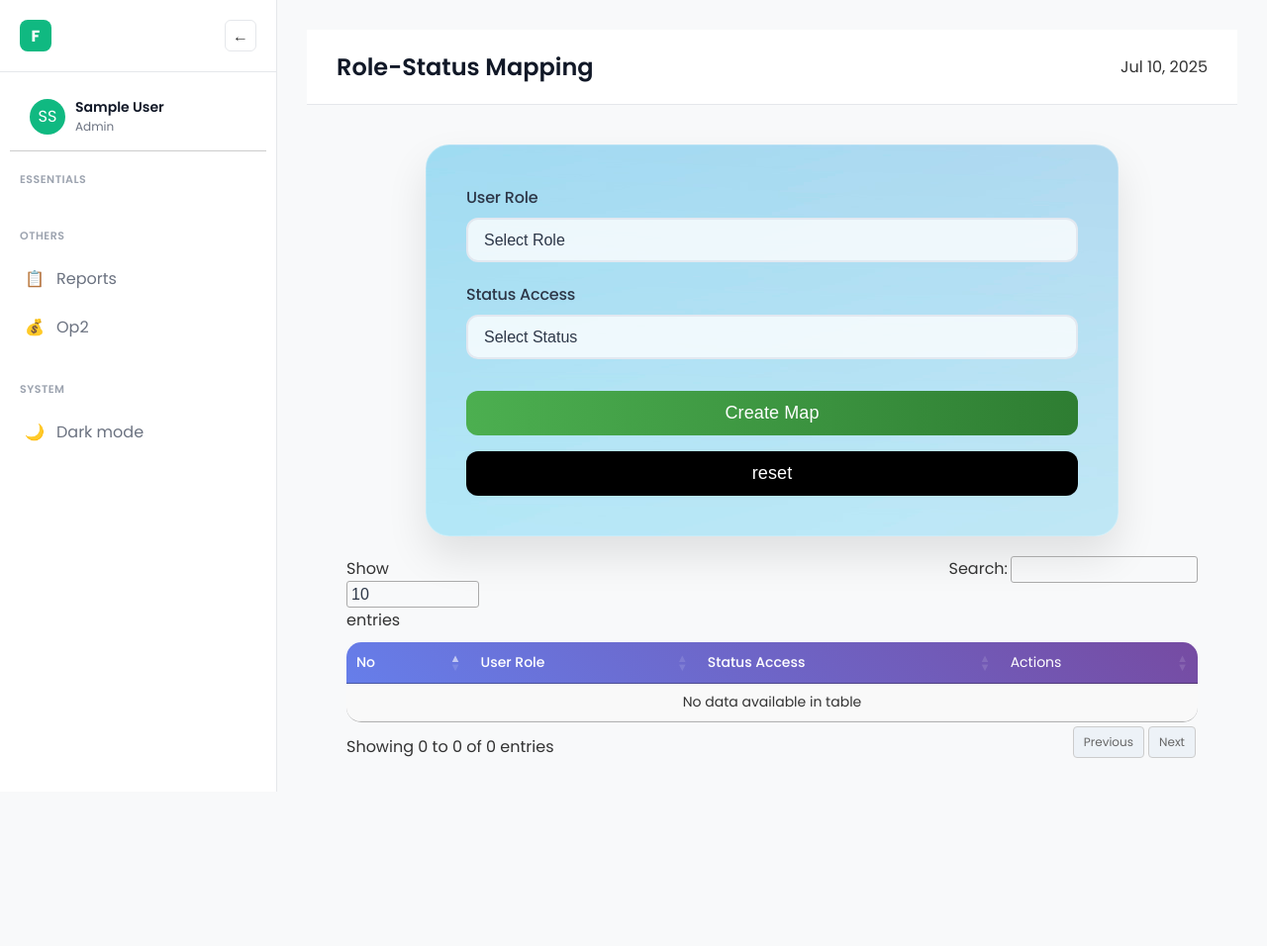
After one commit to gayathriunnikrishnan123/Incident-Reporting-System, a Django app: page /accounts/status-mappings/ in a window 1280 px wide. The commit adds this page. Shown: the whole page at 99% size. Run offline with Django 4.2, Linux system fonts and the light colour scheme; the visitor is signed in with stand-in values (Sample User, id 1); data comes from the database, SQL or seed files in the repository; data that the repository does not hold is empty; parts of the project's set-up code (start-up, migrations or seed data) failed here and were passed over; some libraries are stand-ins or nearby versions.

Commit message:
Created status-role mapping for incident status change access

```diff
--- a/incident_reporting/accounts/forms.py
+++ b/incident_reporting/accounts/forms.py
@@ -1,6 +1,6 @@
 from django import forms
-from masterdata.models import Department, Division
-from accounts.models import CustomUserProfile, Role, DepartmentProfile
+from masterdata.models import Department, Division,IncidentStatus
+from accounts.models import CustomUserProfile, Role, DepartmentProfile,RoleStatusMapping
 from django.contrib.auth.forms import AuthenticationForm
 
 
@@ -191,3 +191,17 @@ class DepartmentProfileForm(forms.ModelForm):
     class Meta:
         model = DepartmentProfile
         fields = ["user", "division", "department", "role", "is_active"]
+
+
+class StatusProfileForm(forms.ModelForm):
+
+    role = forms.ModelChoiceField(
+        queryset=Role.objects.filter(is_deleted=False), empty_label="Select Role"
+    )
+    status = forms.ModelChoiceField(
+        queryset=IncidentStatus.objects.filter(is_deleted=False), empty_label="Select Status"
+    )
+
+    class Meta:
+        model = RoleStatusMapping
+        fields = ["role", "status"]
--- a/incident_reporting/accounts/models.py
+++ b/incident_reporting/accounts/models.py
@@ -5,9 +5,10 @@ from django.contrib.auth.models import (
     BaseUserManager,
     PermissionsMixin,
 )
-from masterdata.models import Department, Division
+from masterdata.models import Department, Division, IncidentStatus
 from accounts.managers import MyCustomUserManager
 from django.db.models import Q, UniqueConstraint
+
 
 # Create your models here.
 
@@ -122,3 +123,16 @@ class RoleMenuMapping(models.Model):
 
     class Meta:
         unique_together = ("role", "menu")
+
+
+
+class RoleStatusMapping(models.Model):
+    role = models.ForeignKey(Role, on_delete=models.CASCADE)
+    status = models.ForeignKey(IncidentStatus, on_delete=models.CASCADE)
+    is_deleted = models.BooleanField(default=False)
+
+    class Meta:
+        unique_together = ('role', 'status')
+
+    def __str__(self):
+        return f"{self.role_name} -> {self.status.name}"
--- /dev/null
+++ b/incident_reporting/accounts/templates/statusMapping.html
@@ -0,0 +1,137 @@
+{% extends 'dashboard/base.html' %}
+{% load static %}
+
+{% block title %}Status mapping{% endblock %}
+{% block page_title %}Role-Status Mapping{% endblock %}
+
+{% block headersPart %}
+    <link rel="stylesheet" href="{% static 'css/user_form.css' %}">
+
+    <link rel="stylesheet" href="{% static "css/userMaster.css" %}">
+
+        <!-- DataTables CSS -->
+    <link rel="stylesheet" href="https://cdn.datatables.net/1.13.6/css/jquery.dataTables.min.css">
+    <link rel="stylesheet" href="https://cdn.datatables.net/responsive/2.5.0/css/responsive.dataTables.min.css">
+
+    <!-- jQuery (Required for DataTables) -->
+    <script src="https://code.jquery.com/jquery-3.6.0.min.js"></script>
+
+    <!-- DataTables JS -->
+    <script src="https://cdn.datatables.net/1.13.6/js/jquery.dataTables.min.js"></script>
+    <script src="https://cdn.datatables.net/responsive/2.5.0/js/dataTables.responsive.min.js"></script>
+{% endblock headersPart %}
+
+
+
+{% block content %}
+
+
+<div class="mainCont">
+    <div class="form-container">
+
+        <form method="post">
+            {% csrf_token %}
+
+            <!-- Display form errors -->
+            {% if form.non_field_errors %}
+                <div class="form-errors">
+                    {% for error in form.non_field_errors %}
+                        <div class="error-message">{{ error }}</div>
+                    {% endfor %}
+                </div>
+            {% endif %}
+
+
+            <div class="form-group">
+                <label for="{{ form.role.id_for_label }}" class="form-label">User Role</label>
+                {{ form.role }}
+                {% if form.role.errors %}
+                    {% for error in form.role.errors %}
+                        <div class="error-message">{{ error }}</div>
+                    {% endfor %}
+                {% endif %}
+            </div>
+
+            <div class="form-group">
+                <label for="{{ form.status.id_for_label }}" class="form-label">Status Access</label>
+                {{ form.status }}
+                {% if form.status.errors %}
+                    {% for error in form.status.errors %}
+                        <div class="error-message">{{ error }}</div>
+                    {% endfor %}
+                {% endif %}
+            </div>
+
+
+            {% if edit_mode %}
+                <button type="submit" class="submit-btn">Update Map</button>
+            {% else %}
+                <button type="submit" class="submit-btn">Create Map</button>
+            {% endif %}
+            <button type="reset" class="reset-btn">
+                reset
+            </button>
+        </form>
+    </div>
+
+
+    <div class="table-wrapper">
+        <table id="userTable" class="display responsive nowrap" style="width:100%">
+            <thead>
+                <tr>
+                    <th>No</th>
+                    <th>User Role</th>
+                    <th>Status Access</th>
+                    <td>Actions</td>
+                </tr>
+            </thead>
+            <tbody>
+                {% for map in allMappings %}
+                <tr>
+                    <td>{{ forloop.counter }}</td>
+                    <td>{{ map.role }}</td>
+                    <td>{{ map.status }}</td>
+                    <td>
+
+                        <a href="{% url "edit-status-map" map.id %}"class="action-btn edit-btn">Edit</a>
+                        <form method="post" action="{% url 'delete-status-map' map.id %}" style="display:inline;">
+                            {% csrf_token %}
+                            <button type="submit" class="action-btn delete-btn"
+                                onclick="return confirm('Are you sure you want to delete this mapping?');">
+                                Delete
+                            </button>
+                        </form>
+                    </td>
+                </tr>
+                {% endfor %}
+            </tbody>
+        </table>
+    </div>
+
+</div>
+
+
+    {% comment %} <script src="{% static 'js/user_form.js' %}"></script> {% endcomment %}
+
+
+{% endblock %}
+
+{% block extra_js %}
+
+    {% comment %} <script src="https://code.jquery.com/jquery-3.6.0.min.js"></script>
+    <script src="https://cdn.datatables.net/1.13.6/js/jquery.dataTables.min.js"></script> {% endcomment %}
+
+    <script>
+        $(document).ready(function () {
+            $('#userTable').DataTable({
+                responsive: true,
+                pageLength: 10,
+                lengthMenu: [3, 10, 25, 50],
+                lengthChange: true,
+                searching: true,
+                ordering: true
+            });
+        });
+    </script>
+
+{% endblock extra_js %}
--- a/incident_reporting/accounts/urls.py
+++ b/incident_reporting/accounts/urls.py
@@ -63,6 +63,13 @@ urlpatterns = [
 
     # to update status
 
-     path('incident/ajax-status-update/', views.ajax_update_incident_status, name='ajax-update-incident-status'),
+    path('incident/ajax-status-update/', views.ajax_update_incident_status, name='ajax-update-incident-status'),
+
+
+    # role-status-mapping
+
+    path('status-mappings/',views.StatusProfileView,name='show-status-maps'),
+    path('edit-status-map/<int:mapId>/',views.StatusProfileEditView,name='edit-status-map'),
+    path('delete-status-map/<int:mapId>/',views.StatusProfileDeleteView,name='delete-status-map'),
 
 ]
--- a/incident_reporting/accounts/views.py
+++ b/incident_reporting/accounts/views.py
@@ -7,8 +7,9 @@ from accounts.forms import (
     InternalUserEditForm,
     RoleCreationForm,
     DepartmentProfileForm,
+    StatusProfileForm,
 )
-from accounts.models import CustomUserProfile, Role, AuditLog, DepartmentProfile, Menu
+from accounts.models import CustomUserProfile, Role, AuditLog, DepartmentProfile, Menu, RoleStatusMapping
 from accounts.decorators import audit_trail_decorator, role_level_required
 from masterdata.models import Department, Division
 from django.http import JsonResponse
@@ -69,10 +70,11 @@ def dashboardView(request):
             if depart:
                 request.session['role_name'] = depart.role.name
                 request.session['role_level'] = depart.role.level
+                request.session['role_id']=depart.role.pk
 
     role = request.session.get('role_name', None)
     request.session['menus']=ROLE_MENUS.get(role,[])
-
+    print(request.session['role_level'])
 
     return render(request, "dashboard/dashboard.html")
 
@@ -421,10 +423,15 @@ ROLE_STATUS_MAP = {
 }
 
 
-def get_status_updateForm_by_role(incident,role,data=None):
+def get_status_updateForm_by_role(incident,role_name,data=None):
     form=IncidentStatusUpdateForm(data,instance=incident)
-    allowed_status=ROLE_STATUS_MAP.get(role,[])
-    form.fields['status'].queryset=IncidentStatus.objects.filter(name__in=allowed_status,is_deleted=False)
+    role = Role.objects.filter(name=role_name, is_deleted=False).first()
+    if role:
+        allowed_status_ids = RoleStatusMapping.objects.filter(role=role,is_deleted=False).values_list('status_id', flat=True)
+        form.fields['status'].queryset = IncidentStatus.objects.filter(id__in=allowed_status_ids,is_deleted=False)
+    else:
+        form.fields['status'].queryset = IncidentStatus.objects.none()
+
     return form
 
 
@@ -449,3 +456,59 @@ def ajax_update_incident_status(request):
         return JsonResponse({"success": True, "message": "Status updated successfully"})
     else:
         return JsonResponse({"success": False, "errors": form.errors}, status=400)
+
+
+@login_required
+@role_level_required(1)
+@audit_trail_decorator
+def StatusProfileView(request):
+    if request.method=='POST':
+        form=StatusProfileForm(request.POST)
+        if form.is_valid():
+            form.save()
+            return redirect("show-status-maps")
+    else:
+        form=StatusProfileForm()
+    allMappings=RoleStatusMapping.objects.filter(is_deleted=False)
+    return render(
+        request,
+        "statusMapping.html",
+        {"form": form, "allMappings": allMappings, "edit_mode": False},
+    )
+
+
+@login_required
+@role_level_required(1)
+@audit_trail_decorator
+def StatusProfileEditView(request,mapId):
+    map=get_object_or_404(RoleStatusMapping,id=mapId)
+    if request.method=='POST':
+        form=StatusProfileForm(request.POST,instance=map)
+        if form.is_valid():
+            form.save()
+            return redirect("show-status-maps")
+    else:
+        form=StatusProfileForm(instance=map)
+    allMappings=RoleStatusMapping.objects.filter(is_deleted=False)
+    return render(
+        request,
+        "statusMapping.html",
+        {"form": form, "allMappings": allMappings, "edit_mode": True},
+    )
+
+
+@login_required
+@role_level_required(1)
+@audit_trail_decorator
+def StatusProfileDeleteView(request,mapId):
+    map=get_object_or_404(RoleStatusMapping,id=mapId)
+    map.is_deleted=True
+    map.save()
+    AuditLog.objects.create(
+        user_email=request.user.email,
+        function_name="StatusProfileDeleteView",
+        action="Soft Delete",
+        path=request.path,
+        message=f"Soft deleted mapping: {map.role}-> {map.status}"
+    )
+    return redirect("show-status-maps")
```
Also changed, not shown: incident_reporting/accounts/templates/dashboard/userManagement.html (+11 -0 lines), incident_reporting/accounts/migrations/0008_rolestatusmapping.py (added).
